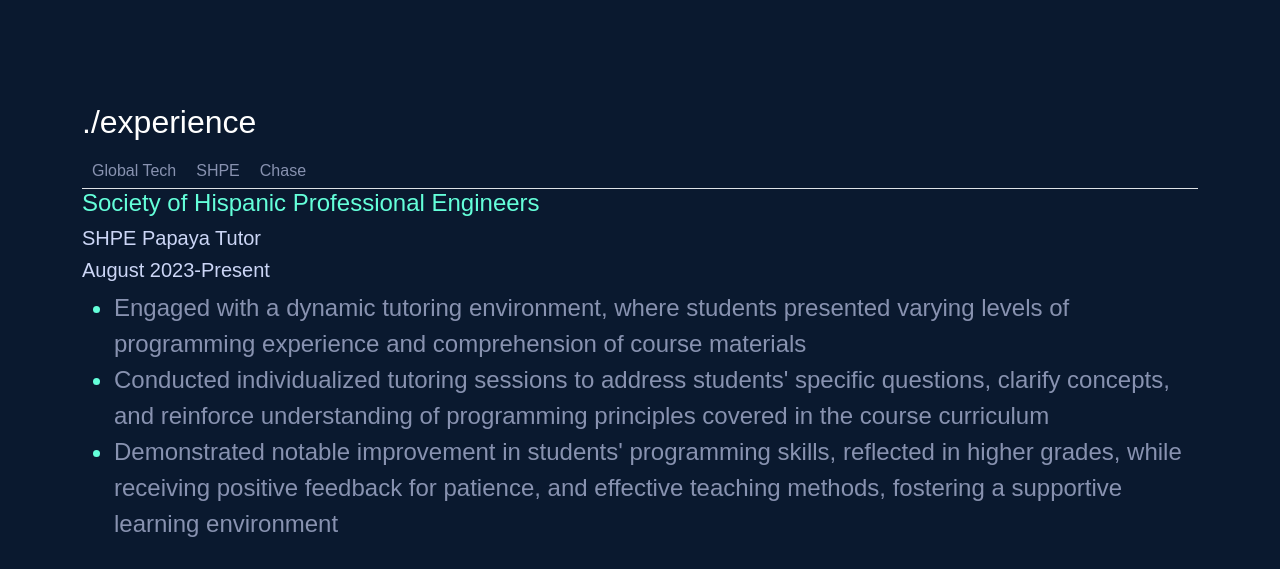
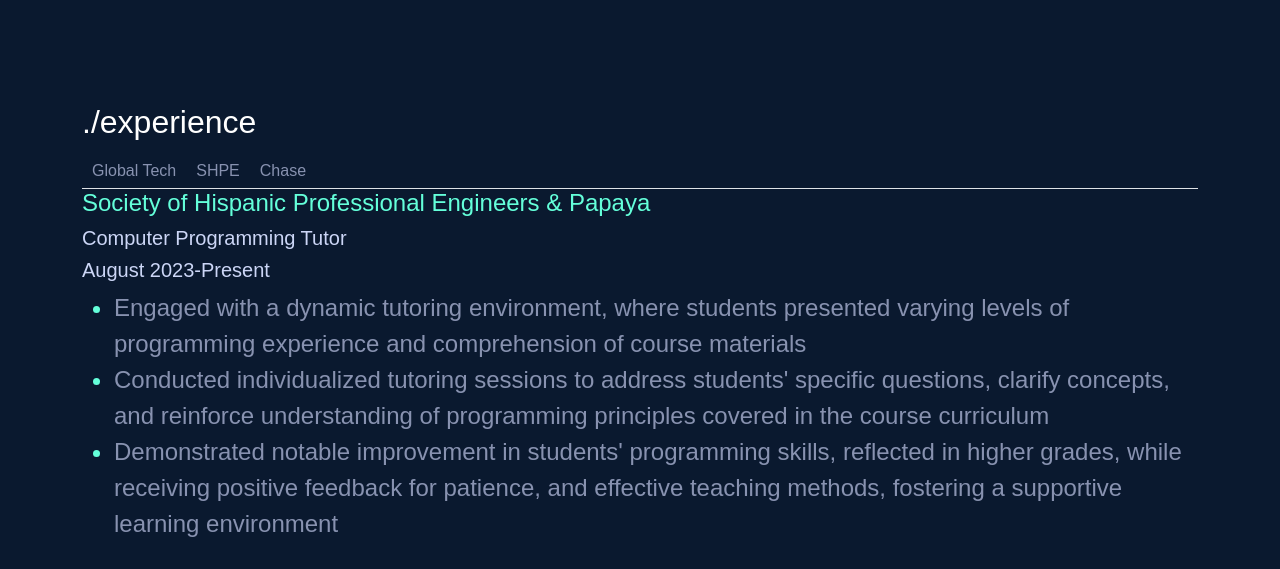
Before and after one commit to abyhuerta/aby, a plain HTML site: page index.html in a window 1280 px wide. Both pictures are taken after a click on the tab "SHPE". Shown: the part 1441-2010 px from the top of the page. Drawn offline with nearby package versions, Linux system fonts and the light colour scheme; a web font is replaced by a local one.

Commit message:
Update index.html

```diff
--- a/index.html
+++ b/index.html
@@ -137,8 +137,8 @@
             </ul>
           </div>
           <div class="tab-pane fade" id="nav-SHPE" role="tabpanel" aria-labelledby="nav-SHPE-tab" tabindex="0">
-            <h4>Society of Hispanic Professional Engineers</h4>
-            <h5>SHPE Papaya Tutor</h5>
+            <h4>Society of Hispanic Professional Engineers & Papaya</h4>
+            <h5>Computer Programming Tutor</h5>
             <h5>August 2023-Present</h5>
             <ul>
               <li><span>Engaged with a dynamic tutoring environment, where students presented varying levels of
```
